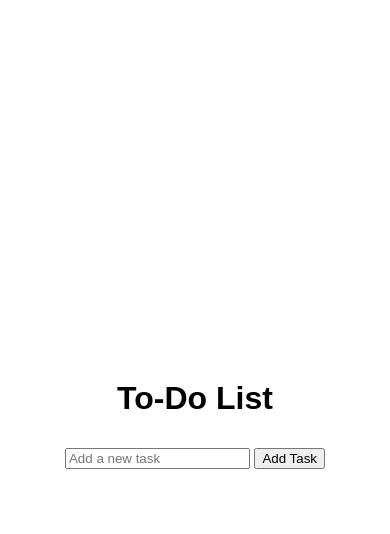
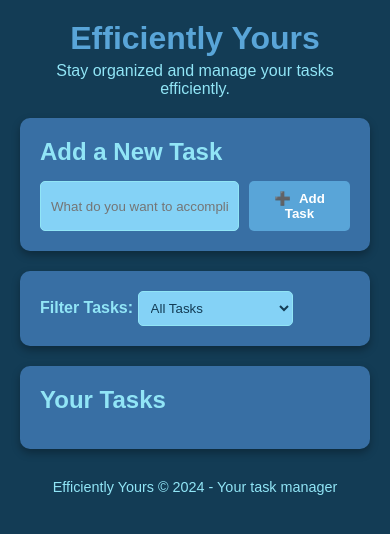
Before and after one commit to rohangosavi01/todo, a plain HTML site: page index.html in a window 390 px wide. Drawn offline with Linux system fonts and the light colour scheme.

Commit message:
Added responsive design to to-do list

```diff
--- a/index.html
+++ b/index.html
@@ -3,16 +3,43 @@
 <head>
   <meta charset="UTF-8">
   <meta name="viewport" content="width=device-width, initial-scale=1.0">
-  <title>Basic To-Do List</title>
+  <title>Efficiently Yours: To-Do List</title>
   <link rel="stylesheet" href="style.css">
 </head>
 <body>
-  <div class="container">
-    <h1>To-Do List</h1>
-    <input type="text" id="taskInput" placeholder="Add a new task" />
-    <button onclick="addTask()">Add Task</button>
-    <ul id="taskList"></ul>
+  <header>
+    <h1>Efficiently Yours</h1>
+    <p>Stay organized and manage your tasks efficiently.</p>
+  </header>
+
+  <div class="main-container">
+    <div class="card add-task-card">
+      <h2>Add a New Task</h2>
+      <div class="input-container">
+        <input type="text" id="taskInput" placeholder="What do you want to accomplish?" />
+        <button onclick="addTask()"><span class="icon">➕</span> Add Task</button>
+      </div>
+    </div>
+
+    <div class="card filter-card">
+      <label for="taskFilter">Filter Tasks:</label>
+      <select id="taskFilter" onchange="filterTasks()">
+        <option value="all">All Tasks</option>
+        <option value="completed">Completed Tasks</option>
+        <option value="uncompleted">Uncompleted Tasks</option>
+      </select>
+    </div>
+
+    <div class="card task-list-card">
+      <h2>Your Tasks</h2>
+      <ul id="taskList"></ul>
+    </div>
   </div>
+
+  <footer>
+    <p>Efficiently Yours &copy; 2024 - Your task manager</p>
+  </footer>
+
   <script src="script.js"></script>
 </body>
 </html>
--- a/script.js
+++ b/script.js
@@ -2,42 +2,90 @@ document.addEventListener("DOMContentLoaded", loadTasks);
 
 function loadTasks() {
   const tasks = JSON.parse(localStorage.getItem("tasks")) || [];
-  tasks.forEach(addTaskToList);
+  tasks.forEach(task => addTaskToList(task.text, task.completed));
 }
 
 function addTask() {
   const taskInput = document.getElementById("taskInput");
   if (taskInput.value.trim() !== "") {
-    addTaskToList(taskInput.value);
-    saveTask(taskInput.value);
+    addTaskToList(taskInput.value, false);
+    saveTask(taskInput.value, false);
     taskInput.value = "";
   }
 }
 
-function addTaskToList(taskText) {
+function addTaskToList(taskText, isCompleted) {
   const taskList = document.getElementById("taskList");
+
+  // Create list item
   const li = document.createElement("li");
-  li.textContent = taskText;
+  li.className = isCompleted ? "completed" : "";
+  li.dataset.completed = isCompleted; // Set data attribute for easy filtering
 
+  // Create checkbox for marking completion
+  const checkbox = document.createElement("input");
+  checkbox.type = "checkbox";
+  checkbox.className = "complete-checkbox";
+  checkbox.checked = isCompleted;
+  checkbox.onclick = () => toggleComplete(li, taskText);
+
+  // Create text node
+  const taskTextNode = document.createElement("span");
+  taskTextNode.textContent = taskText;
+  taskTextNode.style.flex = "1"; // Make text expand to fill space
+
+  // Create delete button
   const deleteButton = document.createElement("button");
   deleteButton.textContent = "Delete";
+  deleteButton.className = "delete";
   deleteButton.onclick = () => {
     taskList.removeChild(li);
     deleteTask(taskText);
   };
 
+  li.appendChild(checkbox);
+  li.appendChild(taskTextNode);
   li.appendChild(deleteButton);
   taskList.appendChild(li);
 }
 
-function saveTask(taskText) {
+function saveTask(taskText, isCompleted) {
   const tasks = JSON.parse(localStorage.getItem("tasks")) || [];
-  tasks.push(taskText);
+  tasks.push({ text: taskText, completed: isCompleted });
   localStorage.setItem("tasks", JSON.stringify(tasks));
 }
 
 function deleteTask(taskText) {
   let tasks = JSON.parse(localStorage.getItem("tasks")) || [];
-  tasks = tasks.filter(task => task !== taskText);
+  tasks = tasks.filter(task => task.text !== taskText);
   localStorage.setItem("tasks", JSON.stringify(tasks));
 }
+
+function toggleComplete(li, taskText) {
+  li.classList.toggle("completed");
+  li.dataset.completed = li.classList.contains("completed"); // Update data attribute
+
+  let tasks = JSON.parse(localStorage.getItem("tasks"));
+  tasks = tasks.map(task =>
+    task.text === taskText ? { ...task, completed: !task.completed } : task
+  );
+  localStorage.setItem("tasks", JSON.stringify(tasks));
+}
+
+function filterTasks() {
+  const filterValue = document.getElementById("taskFilter").value;
+  const tasks = document.querySelectorAll("#taskList li");
+
+  tasks.forEach(task => {
+    const isCompleted = task.classList.contains("completed");
+    if (filterValue === "all") {
+      task.style.display = "flex";
+    } else if (filterValue === "completed" && isCompleted) {
+      task.style.display = "flex";
+    } else if (filterValue === "uncompleted" && !isCompleted) {
+      task.style.display = "flex";
+    } else {
+      task.style.display = "none";
+    }
+  });
+}
--- a/style.css
+++ b/style.css
@@ -1,17 +1,123 @@
-body {
-    font-family: Arial, sans-serif;
-    display: flex;
-    justify-content: center;
-    align-items: center;
-    height: 100vh;
-    margin: 0;
+/* Color Palette */
+:root {
+    --primary-bg: #133C55;
+    --secondary-bg: #386FA4;
+    --accent: #59A5D8;
+    --input-bg: #84D2F6;
+    --highlight: #91E5F6;
   }
 
-  .container {
-    text-align: center;
-    width: 300px;
+  /* Reset */
+  * {
+    box-sizing: border-box;
+    margin: 0;
+    padding: 0;
   }
 
+  /* Body Styling */
+  body {
+    font-family: 'Arial', sans-serif;
+    background-color: var(--primary-bg);
+    display: flex;
+    flex-direction: column;
+    align-items: center;
+    color: var(--highlight);
+    padding: 20px;
+  }
+
+  /* Header and Footer */
+  header, footer {
+    text-align: center;
+    color: var(--highlight);
+    margin-bottom: 20px;
+  }
+
+  header h1 {
+    font-size: 2em;
+    color: var(--accent);
+    margin-bottom: 5px;
+  }
+
+  footer {
+    font-size: 0.9em;
+    color: var(--highlight);
+    margin-top: 30px;
+  }
+
+  /* Main Container */
+  .main-container {
+    width: 100%;
+    max-width: 700px;
+    display: flex;
+    flex-direction: column;
+    gap: 20px;
+  }
+
+  /* Card Styling */
+  .card {
+    background-color: var(--secondary-bg);
+    border-radius: 10px;
+    padding: 20px;
+    box-shadow: 0 4px 8px rgba(0, 0, 0, 0.3);
+  }
+
+  .add-task-card h2, .task-list-card h2 {
+    color: var(--highlight);
+    font-size: 1.5em;
+    margin-bottom: 15px;
+  }
+
+  /* Input and Button Styling */
+  .input-container {
+    display: flex;
+    gap: 10px;
+  }
+
+  input[type="text"] {
+    flex: 1;
+    padding: 10px;
+    border: 1px solid var(--highlight);
+    border-radius: 5px;
+    outline: none;
+    background-color: var(--input-bg);
+    color: var(--primary-bg);
+  }
+
+  button {
+    padding: 10px 20px;
+    border: none;
+    background-color: var(--accent);
+    color: #fff;
+    font-weight: bold;
+    border-radius: 5px;
+    cursor: pointer;
+    transition: background-color 0.3s;
+  }
+
+  button:hover {
+    background-color: var(--highlight);
+  }
+
+  button .icon {
+    margin-right: 5px;
+  }
+
+  /* Filter Dropdown Styling */
+  .filter-card label {
+    font-weight: bold;
+    color: var(--highlight);
+  }
+
+  select {
+    padding: 8px;
+    border: 1px solid var(--highlight);
+    border-radius: 5px;
+    outline: none;
+    background-color: var(--input-bg);
+    color: var(--primary-bg);
+  }
+
+  /* Task List Styling */
   ul {
     list-style-type: none;
     padding: 0;
@@ -19,11 +125,46 @@ body {
 
   li {
     display: flex;
+    align-items: center;
     justify-content: space-between;
-    padding: 5px;
-    border-bottom: 1px solid #ddd;
+    padding: 12px 16px;
+    margin-bottom: 10px;
+    background-color: var(--input-bg);
+    border-radius: 8px;
+    transition: background-color 0.3s;
   }
 
-  button {
-    margin-top: 10px;
+  li:hover {
+    background-color: var(--highlight);
   }
+
+  li.completed {
+    text-decoration: line-through;
+    color: var(--secondary-bg);
+    background-color: #2e2e2e;
+  }
+
+  .complete-checkbox {
+    margin-right: 10px;
+  }
+
+  /* Delete Button Styling */
+  button.delete {
+    background-color: #e57373;
+    color: #fff;
+    padding: 6px 12px;
+    border-radius: 5px;
+    cursor: pointer;
+    transition: background-color 0.3s;
+  }
+
+  button.delete:hover {
+    background-color: #ef5350;
+  }
+
+  /* Responsive Design */
+  @media (max-width: 600px) {
+    .main-container {
+      padding: 0;
+    }
+  }
```
